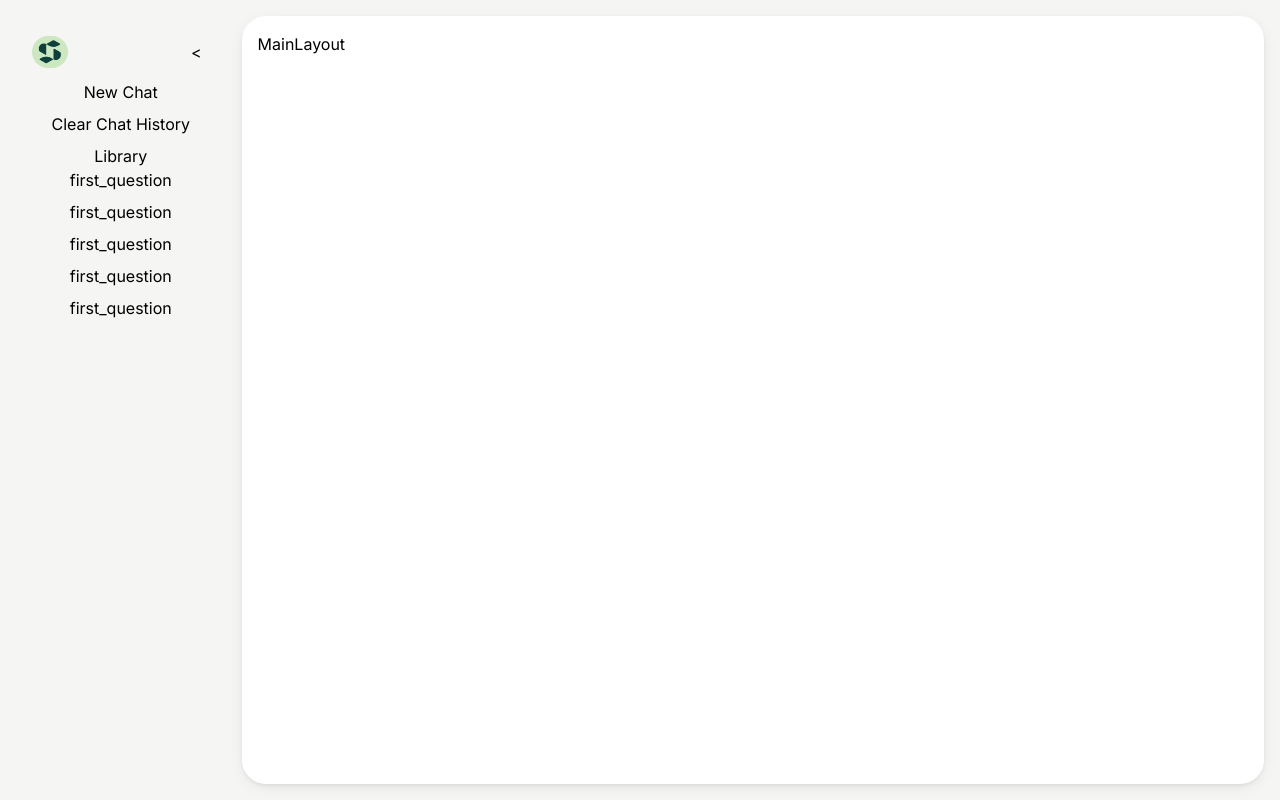
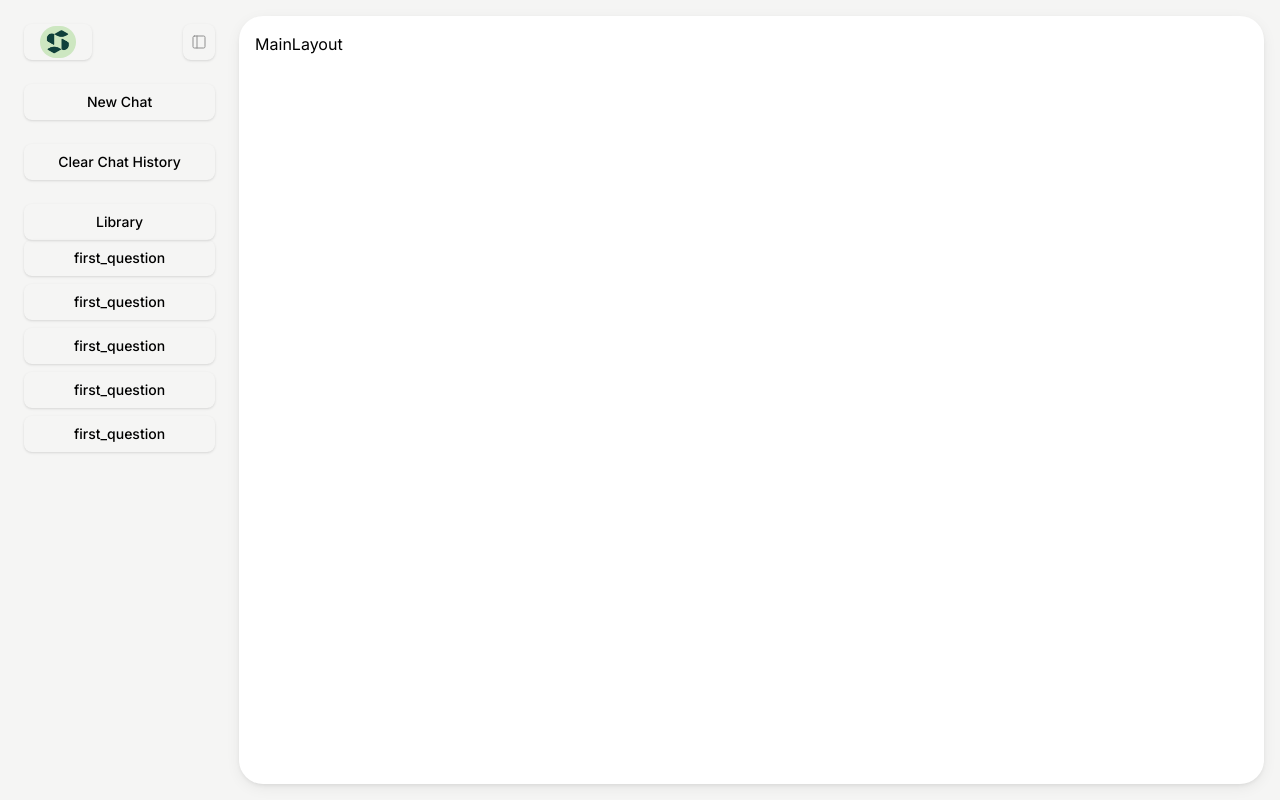
Before and after one commit to pploythehuman/frontend-test-main, a React (Create React App) app in the folder frontend/: page / in a window 1280 px wide. Built offline with nearby package versions, Linux system fonts and the light colour scheme.

Commit message:
feat: add shadcn

```diff
--- /dev/null
+++ b/frontend/src/components/ButtonTest.tsx
@@ -0,0 +1,29 @@
+import { Button } from "./ui/button";
+
+export default function ButtonTest() {
+  return (
+    <div className="p-6 space-y-4">
+      <h2 className="text-xl font-semibold">Shadcn/ui Button Test</h2>
+
+      <div className="flex gap-4 flex-wrap">
+        <Button>Default</Button>
+        <Button variant="secondary">Secondary</Button>
+        <Button variant="destructive">Destructive</Button>
+        <Button variant="outline">Outline</Button>
+        <Button variant="ghost">Ghost</Button>
+        <Button variant="link">Link</Button>
+      </div>
+
+      <div className="flex gap-4 flex-wrap">
+        <Button size="sm">Small</Button>
+        <Button size="default">Default</Button>
+        <Button size="lg">Large</Button>
+        <Button size="icon">🎯</Button>
+      </div>
+
+      <div className="flex gap-4 flex-wrap">
+        <Button disabled>Disabled</Button>
+      </div>
+    </div>
+  );
+}
--- /dev/null
+++ b/frontend/src/components/index.ts
@@ -0,0 +1 @@
+export * from "./ui";
--- /dev/null
+++ b/frontend/src/components/ui/button.tsx
@@ -0,0 +1,56 @@
+import * as React from "react"
+import { Slot } from "@radix-ui/react-slot"
+import { cva, type VariantProps } from "class-variance-authority"
+import { cn } from "../../lib/utils"
+
+const buttonVariants = cva(
+  "inline-flex items-center justify-center gap-2 whitespace-nowrap rounded-md text-sm font-medium transition-colors focus-visible:outline-none focus-visible:ring-1 focus-visible:ring-ring disabled:pointer-events-none disabled:opacity-50 [&_svg]:pointer-events-none [&_svg]:size-4 [&_svg]:shrink-0",
+  {
+    variants: {
+      variant: {
+        default:
+          "bg-primary text-primary-foreground shadow hover:bg-primary/90",
+        destructive:
+          "bg-destructive text-destructive-foreground shadow-sm hover:bg-destructive/90",
+        outline:
+          "border border-input bg-background shadow-sm hover:bg-accent hover:text-accent-foreground",
+        secondary:
+          "bg-secondary text-secondary-foreground shadow-sm hover:bg-secondary/80",
+        ghost: "hover:bg-accent hover:text-accent-foreground",
+        link: "text-primary underline-offset-4 hover:underline",
+      },
+      size: {
+        default: "h-9 px-4 py-2",
+        sm: "h-8 rounded-md px-3 text-xs",
+        lg: "h-10 rounded-md px-8",
+        icon: "h-9 w-9",
+      },
+    },
+    defaultVariants: {
+      variant: "default",
+      size: "default",
+    },
+  }
+)
+
+export interface ButtonProps
+  extends React.ButtonHTMLAttributes<HTMLButtonElement>,
+    VariantProps<typeof buttonVariants> {
+  asChild?: boolean
+}
+
+const Button = React.forwardRef<HTMLButtonElement, ButtonProps>(
+  ({ className, variant, size, asChild = false, ...props }, ref) => {
+    const Comp = asChild ? Slot : "button"
+    return (
+      <Comp
+        className={cn(buttonVariants({ variant, size, className }))}
+        ref={ref}
+        {...props}
+      />
+    )
+  }
+)
+Button.displayName = "Button"
+
+export { Button, buttonVariants }
--- /dev/null
+++ b/frontend/src/components/ui/index.ts
@@ -0,0 +1 @@
+export { Button, buttonVariants } from "./button";
--- a/frontend/src/index.css
+++ b/frontend/src/index.css
@@ -1,3 +1,83 @@
 @tailwind base;
 @tailwind components;
 @tailwind utilities;
+
+:root {
+  --background: oklch(1 0 0);
+  --foreground: oklch(0.145 0 0);
+  --card: oklch(1 0 0);
+  --card-foreground: oklch(0.145 0 0);
+  --popover: oklch(1 0 0);
+  --popover-foreground: oklch(0.145 0 0);
+  --primary: oklch(0.205 0 0);
+  --primary-foreground: oklch(0.985 0 0);
+  --secondary: oklch(0.97 0 0);
+  --secondary-foreground: oklch(0.205 0 0);
+  --muted: oklch(0.97 0 0);
+  --muted-foreground: oklch(0.556 0 0);
+  --accent: oklch(0.97 0 0);
+  --accent-foreground: oklch(0.205 0 0);
+  --destructive: oklch(0.577 0.245 27.325);
+  --destructive-foreground: oklch(0.577 0.245 27.325);
+  --border: oklch(0.922 0 0);
+  --input: oklch(0.922 0 0);
+  --ring: oklch(0.708 0 0);
+  --chart-1: oklch(0.646 0.222 41.116);
+  --chart-2: oklch(0.6 0.118 184.704);
+  --chart-3: oklch(0.398 0.07 227.392);
+  --chart-4: oklch(0.828 0.189 84.429);
+  --chart-5: oklch(0.769 0.188 70.08);
+  --radius: 0.625rem;
+  --sidebar: oklch(0.985 0 0);
+  --sidebar-foreground: oklch(0.145 0 0);
+  --sidebar-primary: oklch(0.205 0 0);
+  --sidebar-primary-foreground: oklch(0.985 0 0);
+  --sidebar-accent: oklch(0.97 0 0);
+  --sidebar-accent-foreground: oklch(0.205 0 0);
+  --sidebar-border: oklch(0.922 0 0);
+  --sidebar-ring: oklch(0.708 0 0);
+}
+
+.dark {
+  --background: oklch(0.145 0 0);
+  --foreground: oklch(0.985 0 0);
+  --card: oklch(0.145 0 0);
+  --card-foreground: oklch(0.985 0 0);
+  --popover: oklch(0.145 0 0);
+  --popover-foreground: oklch(0.985 0 0);
+  --primary: oklch(0.985 0 0);
+  --primary-foreground: oklch(0.205 0 0);
+  --secondary: oklch(0.269 0 0);
+  --secondary-foreground: oklch(0.985 0 0);
+  --muted: oklch(0.269 0 0);
+  --muted-foreground: oklch(0.708 0 0);
+  --accent: oklch(0.269 0 0);
+  --accent-foreground: oklch(0.985 0 0);
+  --destructive: oklch(0.396 0.141 25.723);
+  --destructive-foreground: oklch(0.637 0.237 25.331);
+  --border: oklch(0.269 0 0);
+  --input: oklch(0.269 0 0);
+  --ring: oklch(0.439 0 0);
+  --chart-1: oklch(0.488 0.243 264.376);
+  --chart-2: oklch(0.696 0.17 162.48);
+  --chart-3: oklch(0.769 0.188 70.08);
+  --chart-4: oklch(0.627 0.265 303.9);
+  --chart-5: oklch(0.645 0.246 16.439);
+  --sidebar: oklch(0.205 0 0);
+  --sidebar-foreground: oklch(0.985 0 0);
+  --sidebar-primary: oklch(0.488 0.243 264.376);
+  --sidebar-primary-foreground: oklch(0.985 0 0);
+  --sidebar-accent: oklch(0.269 0 0);
+  --sidebar-accent-foreground: oklch(0.985 0 0);
+  --sidebar-border: oklch(0.269 0 0);
+  --sidebar-ring: oklch(0.439 0 0);
+}
+
+@layer base {
+  * {
+    @apply border-border;
+  }
+  body {
+    @apply bg-background text-foreground;
+  }
+}
--- a/frontend/src/layout/AppSideBar.tsx
+++ b/frontend/src/layout/AppSideBar.tsx
@@ -1,27 +1,45 @@
+import { Button } from "../components/ui/button";
+
 export default function AppSideBar() {
   return (
-    <div className="flex w-[250px] flex-col bg-inherit p-4">
-      <div className="space-y-2">
+    <div className="flex w-[250px] flex-col bg-inherit p-2">
+      <div className="space-y-6">
         <div className="flex items-center justify-between">
-          <button className="flex items-center">
+          <Button className="flex items-center">
             <img
               src="/logo.png"
               alt="Logo"
               className="border-brand-500 border-1 h-8 w-auto rounded-full"
             />
-          </button>
-          <button className="p-2">{`<`}</button>
+          </Button>
+          <Button className="rounded-md p-2 hover:bg-neutral-200">
+            <svg
+              xmlns="http://www.w3.org/2000/svg"
+              width="24"
+              height="24"
+              viewBox="0 0 24 24"
+              fill="none"
+              stroke="currentColor"
+              stroke-width="1.5"
+              stroke-linecap="round"
+              stroke-linejoin="round"
+              className="text-text-tertiary h-5 w-5"
+            >
+              <rect width="18" height="18" x="3" y="3" rx="2" />
+              <path d="M9 3v18" />
+            </svg>
+          </Button>
         </div>
 
-        <button className="w-full">New Chat</button>
-        <button className="w-full">Clear Chat History</button>
-        <button className="w-full">Library</button>
+        <Button className="w-full">New Chat</Button>
+        <Button className="w-full">Clear Chat History</Button>
+        <Button className="w-full">Library</Button>
       </div>
       <div className="space-y-2">
         {Array.from({ length: 5 }).map((_, i) => (
-          <button key={i} className="w-full">
+          <Button key={i} className="w-full">
             first_question
-          </button>
+          </Button>
         ))}
       </div>
     </div>
--- /dev/null
+++ b/frontend/src/lib/utils.ts
@@ -0,0 +1,6 @@
+import { clsx, type ClassValue } from "clsx"
+import { twMerge } from "tailwind-merge"
+
+export function cn(...inputs: ClassValue[]) {
+  return twMerge(clsx(inputs))
+}
--- a/frontend/tailwind.config.js
+++ b/frontend/tailwind.config.js
@@ -4,6 +4,56 @@ module.exports = {
   theme: {
     extend: {
       colors: {
+        background: "hsl(var(--background))",
+        foreground: "hsl(var(--foreground))",
+        card: {
+          DEFAULT: "hsl(var(--card))",
+          foreground: "hsl(var(--card-foreground))",
+        },
+        popover: {
+          DEFAULT: "hsl(var(--popover))",
+          foreground: "hsl(var(--popover-foreground))",
+        },
+        primary: {
+          DEFAULT: "hsl(var(--primary))",
+          foreground: "hsl(var(--primary-foreground))",
+        },
+        secondary: {
+          DEFAULT: "hsl(var(--secondary))",
+          foreground: "hsl(var(--secondary-foreground))",
+        },
+        muted: {
+          DEFAULT: "hsl(var(--muted))",
+          foreground: "hsl(var(--muted-foreground))",
+        },
+        accent: {
+          DEFAULT: "hsl(var(--accent))",
+          foreground: "hsl(var(--accent-foreground))",
+        },
+        destructive: {
+          DEFAULT: "hsl(var(--destructive))",
+          foreground: "hsl(var(--destructive-foreground))",
+        },
+        border: "hsl(var(--border))",
+        input: "hsl(var(--input))",
+        ring: "hsl(var(--ring))",
+        chart: {
+          1: "hsl(var(--chart-1))",
+          2: "hsl(var(--chart-2))",
+          3: "hsl(var(--chart-3))",
+          4: "hsl(var(--chart-4))",
+          5: "hsl(var(--chart-5))",
+        },
+        sidebar: {
+          DEFAULT: "hsl(var(--sidebar))",
+          foreground: "hsl(var(--sidebar-foreground))",
+          primary: "hsl(var(--sidebar-primary))",
+          "primary-foreground": "hsl(var(--sidebar-primary-foreground))",
+          accent: "hsl(var(--sidebar-accent))",
+          "accent-foreground": "hsl(var(--sidebar-accent-foreground))",
+          border: "hsl(var(--sidebar-border))",
+          ring: "hsl(var(--sidebar-ring))",
+        },
         brand: {
           50: "rgb(236, 253, 245)",
           100: "rgb(209, 250, 229)",
@@ -75,6 +125,14 @@ module.exports = {
         "text-primary": "#0d0d0d",
         "text-secondary": "#5d5d5d",
         "text-tertiary": "#8f8f8f",
+      },
+      borderRadius: {
+        sm: "calc(var(--radius) - 4px)",
+        md: "calc(var(--radius) - 2px)",
+        lg: "var(--radius)",
+        xl: "calc(var(--radius) + 4px)",
+        DEFAULT: "8px",
+        full: "9999px",
       },
       fontSize: {
         caption: [
@@ -161,13 +219,6 @@ module.exports = {
         overlay:
           "0px 12px 32px -4px rgba(0, 0, 0, 0.08), 0px 4px 8px -2px rgba(0, 0, 0, 0.08)",
       },
-      borderRadius: {
-        sm: "4px",
-        md: "8px",
-        DEFAULT: "8px",
-        lg: "12px",
-        full: "9999px",
-      },
       container: {
         padding: {
           DEFAULT: "16px",
```
Also changed, not shown: frontend/package.json (+7 -2 lines), frontend/tsconfig.json (+7 -9 lines), frontend/components.json (added), 1 other file (tests, documents, lock files or other folders).
